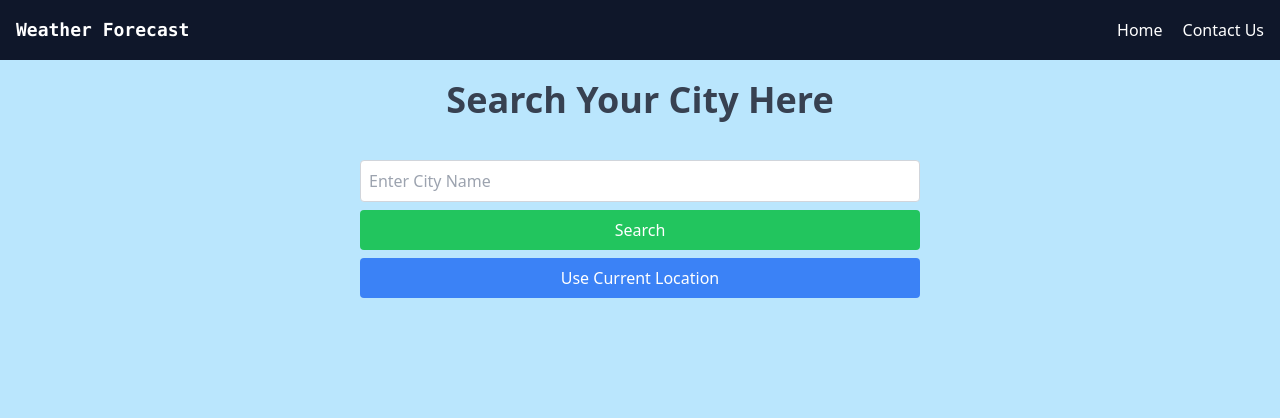
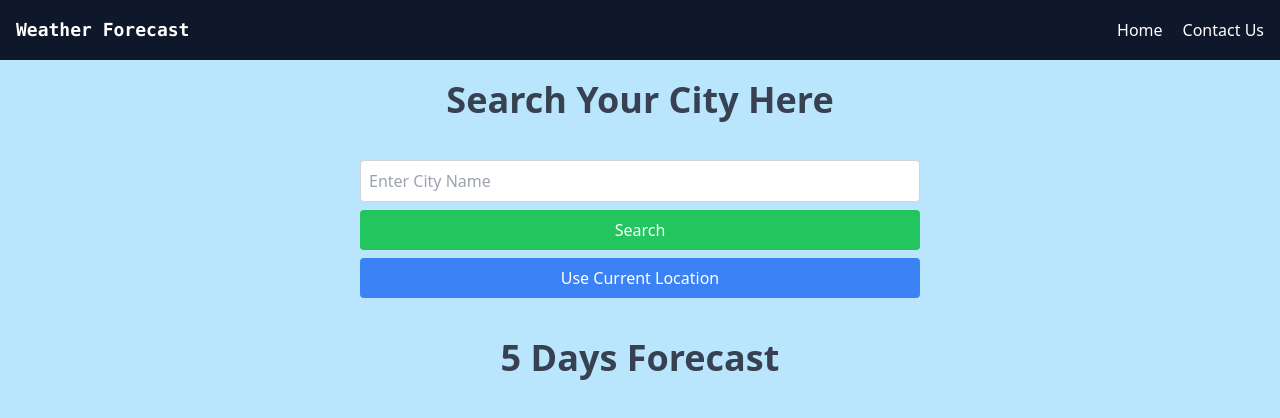
Before and after one commit to aadarshraj02/Weather-Forecast-Tailwind, a website: page src/index.html in a window 1280 px wide. Drawn offline with Linux system fonts and the light colour scheme.

Commit message:
added h1 and classes on h1 to display 5 days weather forecast title

```diff
--- a/src/index.html
+++ b/src/index.html
@@ -79,11 +79,13 @@
           </div>
         </div>
       </div>
+      <h1 class="text-center font-bold text-4xl text-gray-700">
+        5 Days Forecast
+      </h1>
       <div class="flex justify-center items-center p-4 hideAll">
         <div
           class="grid grid-cols-1 md:grid-cols-2 lg:grid-cols-4 xl:grid-cols-5 gap-4 w-full p-4 sm:mx-4 md:mx-8"
         >
-          <h1>5 Days Forecast</h1>
           <div
             class="bg-slate-900 text-white rounded-lg p-6 w-full"
             id="forecast-1"
```
